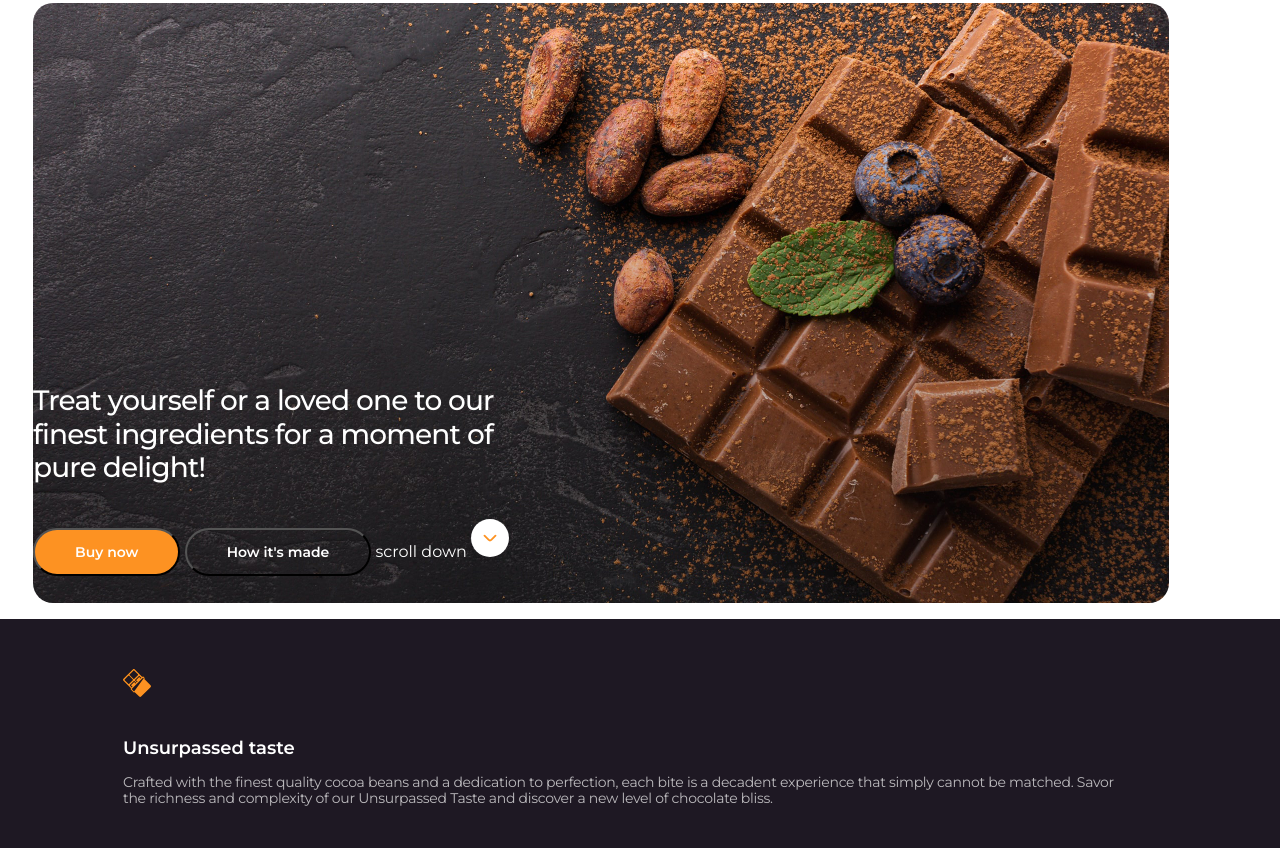
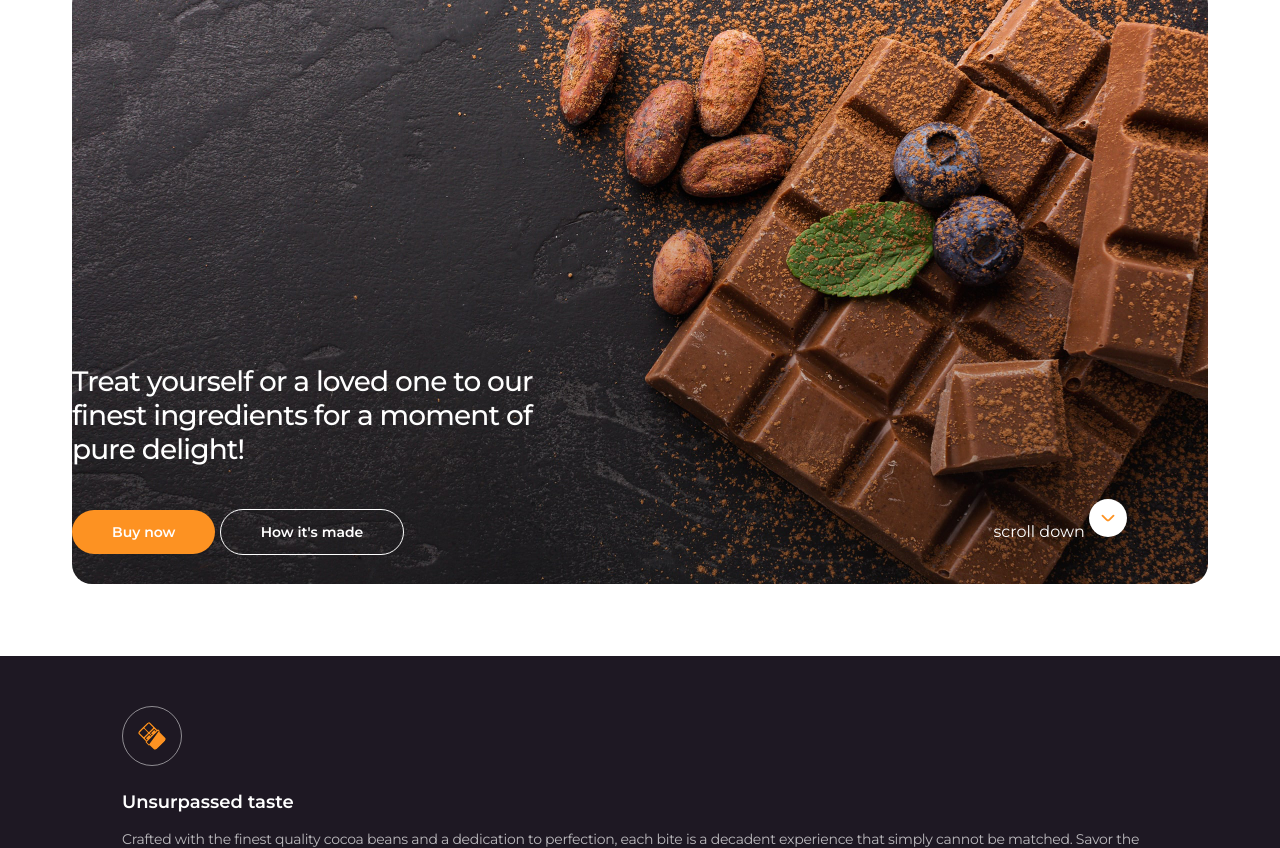
Before and after one commit to NataliiaMolodchenko/FSON_Landing, a plain HTML site: page index.html in a window 1280 px wide. Shown: the part 160-1008 px from the top of the page. Drawn offline with nearby package versions, Linux system fonts and the light colour scheme; a web font is replaced by a local one.

Commit message:
update css

```diff
--- a/css/styles.css
+++ b/css/styles.css
@@ -1,10 +1,20 @@
 * {
     font-family: "Montserrat", Helvetica;
 }
-h1,h2,h3,h4,h5,h6{
-    margin-top: ;
-    margin-bottom: ;
+
+h1,
+h2,
+h3,
+h4,
+h5,
+h6,
+p,
+div,
+a {
+    margin-top: 0;
+    margin-bottom: 0;
 }
+
 ul,
 li {
     list-style-type: none;
@@ -19,6 +29,7 @@ a {
     width: 1136px;
     padding-left: 33px;
     padding-right: 33px;
+    margin: 0 auto;
 }
 
 .hero-banner-title,
@@ -53,7 +64,7 @@ a {
 
 .button-primary:hover,
 .button-secondary:hover,
-.text-highlight{
+.text-higlight {
     color: #FD9222;
 }
 
@@ -82,10 +93,12 @@ button {
     font-size: 14px;
     border-radius: 100px;
     padding: 14px 40px;
+    border: none;
 }
 
 .button-secondary {
-    background-color: rgba(255, 255, 255, 0);
+    background-color: transparent;
+    border: #fff solid 1px;
 }
 
 /* Navigation section start */
@@ -101,7 +114,7 @@ button {
 
 .header-navigation-logo-italic {
     font-style: italic;
-    }
+}
 
 .header {}
 
@@ -111,6 +124,7 @@ button {
 
 /* Navigation section end */
 
+
 /* Hero section start */
 .hero-banner {
     background-image: url(./hero-banner.jpg);
@@ -118,15 +132,23 @@ button {
     height: 600px;
     background-size: contain;
     border-radius: 20px;
+    margin-bottom: 72px;
 }
 .hero-banner-title {
     letter-spacing: -0.03em;
+    max-width: 484px;
     padding-top: 381px;
-    max-width: 484px;
-    margin-bottom: 34px;
+    margin-bottom: 32px;
 }
 
-.hero-banner-button-scroll-image {}
+.hero-banner-button-scroll {
+    padding-left: 585px;
+}
+
+.hero-banner-button-scroll span {
+    padding-top: 10px;
+    padding-bottom: 10px;
+}
 
 /* Hero section end */
 
@@ -136,17 +158,23 @@ button {
     background-color: #1e1823;
 }
 
-.benefits-list {}
-
-.benefits-list-item {
+.benefits-list {
     padding: 50px;
 }
-.benefits-list-item-image{
-    padding-bottom: 22px;
+
+.benefits-list-item-image {
+    border: 1px solid rgba(255, 255, 255, 0.5);
+    border-radius: 50%;
+    padding: 15px;
 }
-.benefits-title{
 
+.benefits-list-item {}
+
+.benefits-title {
+    padding-bottom: 18px;
+    padding-top: 22px;
 }
+
 .benefits-title,
 .review-list-item-title,
 .recipe-subtitle {
@@ -182,13 +210,13 @@ button {
 .taste-subtitle {
     font-size: 14px;
     line-height: 129%;
-    text-align: center;
     color: #111111;
-    text-align: center;
     max-width: 486px;
-    margin-bottom: 28px;
+    margin-bottom: 50px;
 }
-
+.text-highlight{
+    color: #fd9222;
+}
 .taste-list {}
 
 .taste-list-item {}
```
